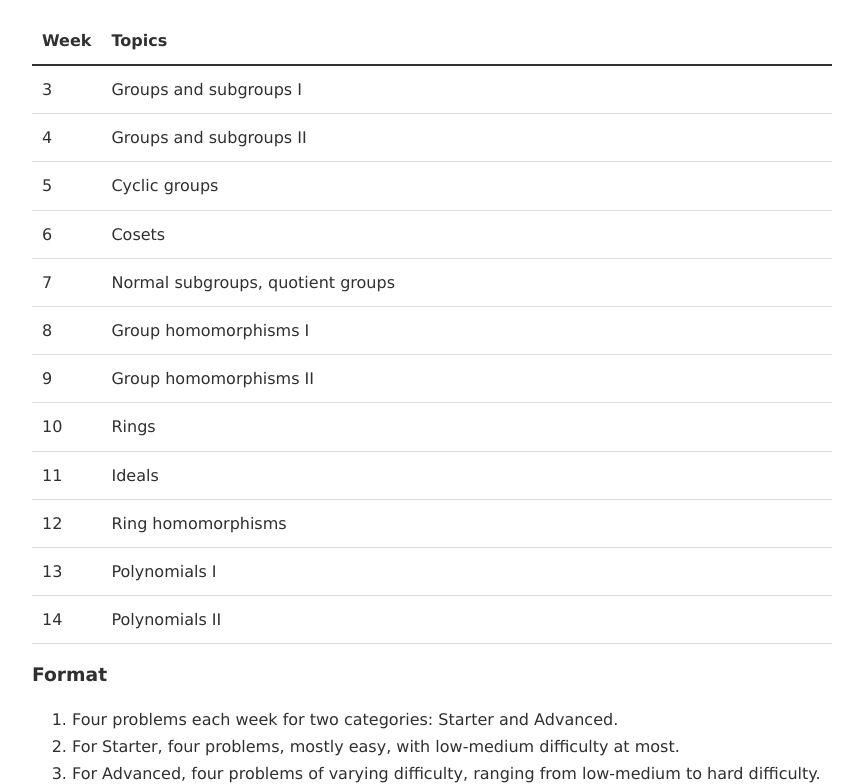
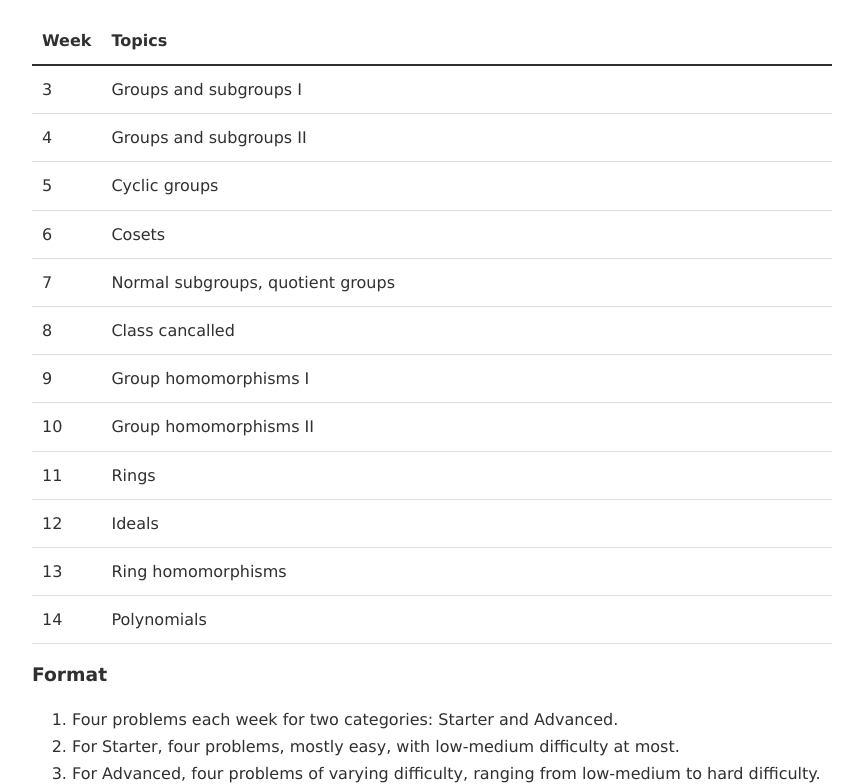
Before and after one commit to CCY259/ummt, a plain HTML site: page Algebra_I/main.html in a window 1280 px wide. Shown: the part 174-958 px from the top of the page, without its empty margins (208-1071 px from the left). Drawn offline with nearby package versions, Linux system fonts and the light colour scheme.

Commit message:
Update main.html

```diff
--- a/Algebra_I/main.html
+++ b/Algebra_I/main.html
@@ -87,13 +87,13 @@
           <tr><th scope="row">5</th><td>Cyclic groups</td></tr>
           <tr><th scope="row">6</th><td>Cosets</td></tr>
           <tr><th scope="row">7</th><td>Normal subgroups, quotient groups</td></tr>
-          <tr><th scope="row">8</th><td>Group homomorphisms I</td></tr>
-          <tr><th scope="row">9</th><td>Group homomorphisms II</td></tr>
-          <tr><th scope="row">10</th><td>Rings</td></tr>
-          <tr><th scope="row">11</th><td>Ideals</td></tr>
-          <tr><th scope="row">12</th><td>Ring homomorphisms</td></tr>
-          <tr><th scope="row">13</th><td>Polynomials I</td></tr>
-          <tr><th scope="row">14</th><td>Polynomials II</td></tr>
+          <tr><th scope="row">8</th><td>Class cancalled</td></tr>
+          <tr><th scope="row">9</th><td>Group homomorphisms I</td></tr>
+          <tr><th scope="row">10</th><td>Group homomorphisms II</td></tr>
+          <tr><th scope="row">11</th><td>Rings</td></tr>
+          <tr><th scope="row">12</th><td>Ideals</td></tr>
+          <tr><th scope="row">13</th><td>Ring homomorphisms</td></tr>
+          <tr><th scope="row">14</th><td>Polynomials</td></tr>
         </tbody>
       </table>
 
@@ -127,7 +127,7 @@
 
 
     <hr>
-    <footer class="bottom-footer"><p>Last update: 2026/11/17</p></footer>
+    <footer class="bottom-footer"><p>Last update: 2026/11/28</p></footer>
   </body>
 
 </html>
```
